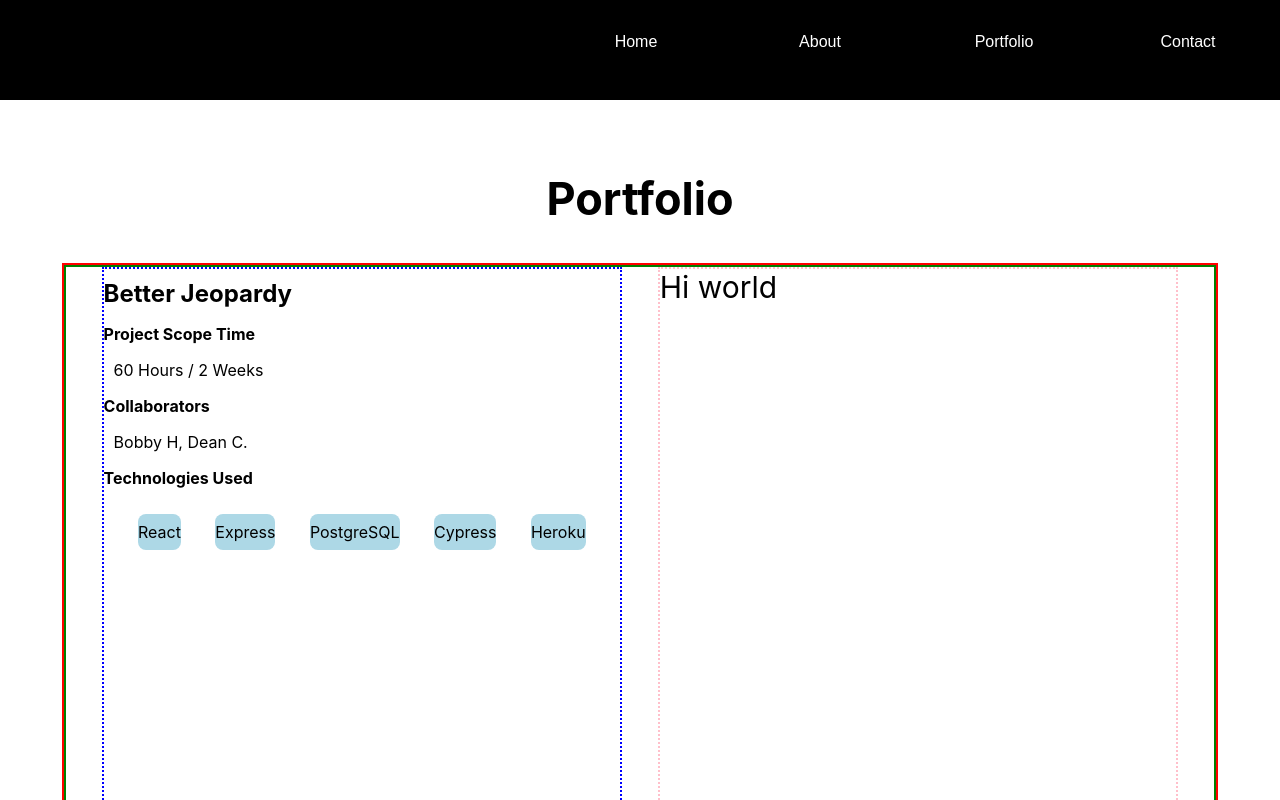
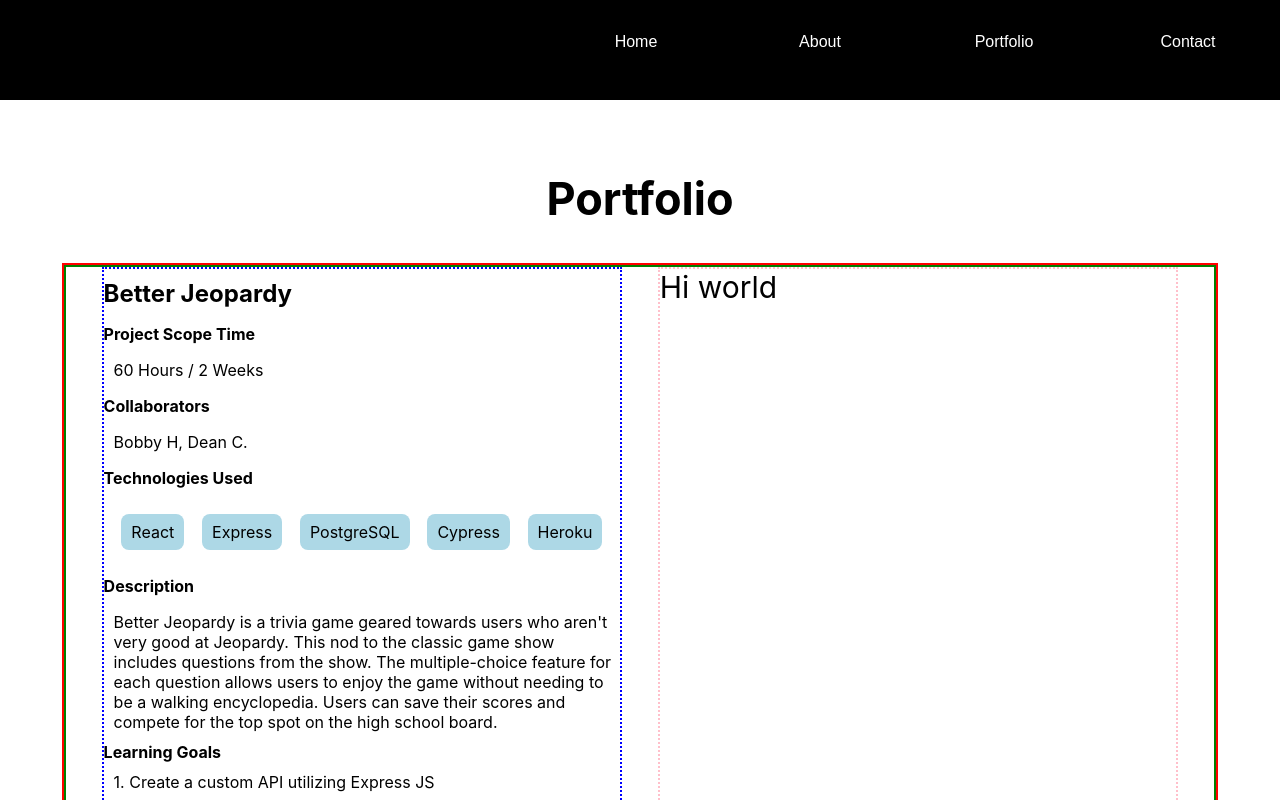
Before and after one commit to shawnmcmahon/portfolio, a React (Create React App) app: page /projects in a window 1280 px wide. Shown: the top 800 px of the page. Built offline with nearby package versions, Linux system fonts and the light colour scheme.

Commit message:
Add learning goals section

```diff
--- a/src/Components/Projects/Projects.css
+++ b/src/Components/Projects/Projects.css
@@ -52,9 +52,10 @@
 .value {
   font-size: 16px;
   margin: 0 0 0 10px;
+  font-weight: normal;
 }
 
-li {
+.tech {
   background-color: lightblue;
     border-radius: 0.5rem;
     display: inline-flex;
@@ -68,7 +69,7 @@ li {
     padding: 10px 10px 10px 10px;
 }
 
-ul {
+.tech-stack-list {
   display: flex;
   flex-direction: row;
   flex-wrap: wrap;
--- a/src/Components/Projects/Projects.js
+++ b/src/Components/Projects/Projects.js
@@ -14,12 +14,22 @@ const Projects = () => {
                   <p className="value">Bobby H,  Dean C. </p>
                 <p className="label">Technologies Used</p>
                   <ul className="tech-stack-list">
-                    <li>React</li>
-                    <li>Express</li>
-                    <li>PostgreSQL</li>
-                    <li>Cypress</li>
-                    <li>Heroku</li>
+                    <li className="tech">React</li>
+                    <li className="tech">Express</li>
+                    <li className="tech">PostgreSQL</li>
+                    <li className="tech">Cypress</li>
+                    <li className="tech">Heroku</li>
                   </ul>
+                <p className="label">Description</p>
+                  <p className="value">Better Jeopardy is a trivia game geared towards users who aren't very good at Jeopardy. This nod to the classic game show includes questions from the show. The multiple-choice feature for each question allows users to enjoy the game without needing to be a walking encyclopedia. Users can save their scores and compete for the top spot on the high school board.</p>
+                <ul className="label">Learning Goals
+                  <li className="value">
+                    1. Create a custom API utilizing Express JS
+                  </li>
+                  <li className="value">
+                    2. Use PostgreSQL to create a database to store questions and saved games
+                  </li>
+                </ul>
             </div>
             <div className="project-images-container">
               Hi world
```
